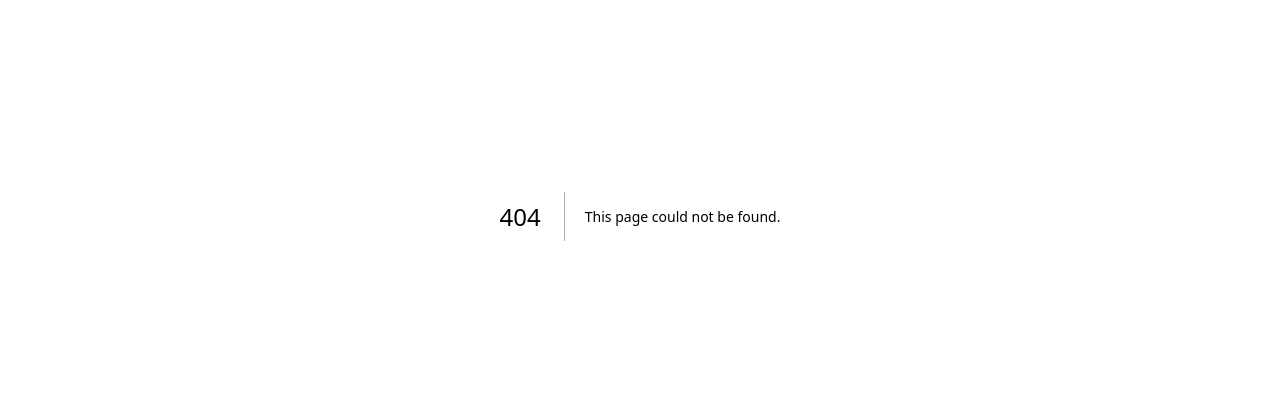
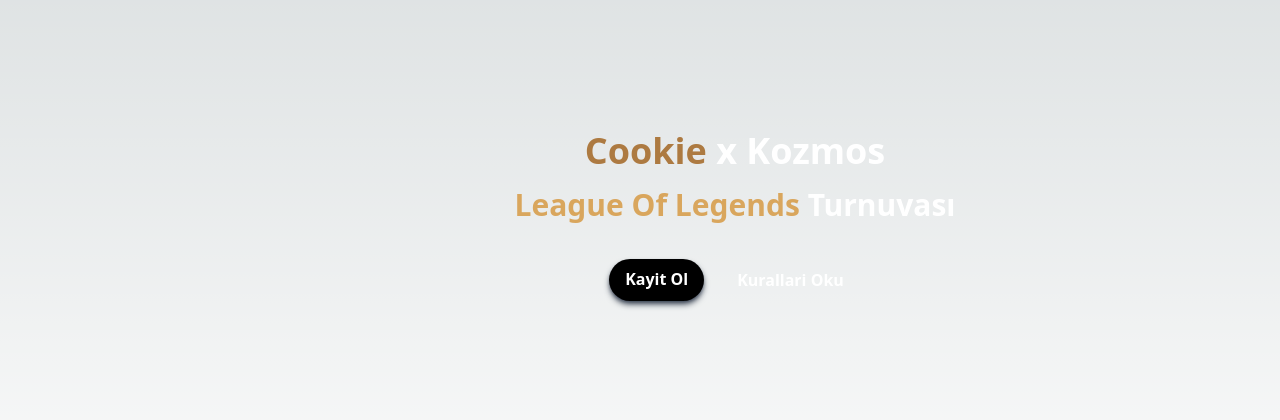
Before and after one commit to KhaledHN/coockie.Espor, a Next.js app: page /Main in a window 1280 px wide. Before the commit this address had no page. Shown: the part 184-604 px from the top of the page. Built offline with nearby package versions, Linux system fonts and the light colour scheme.

Commit message:
Adding main page

```diff
--- /dev/null
+++ b/src/pages/Main.js
@@ -0,0 +1,35 @@
+import React from "react";
+
+const Main = () => {
+  return (
+    <div className=" w-full min-h-screen flex items-center justify-center">
+      <div className=" pl-[485px] w-full ">
+        <div className=" w-[500px] ">
+          <div className="text-center">
+            <h1 className=" text-white text-4xl font-bold mb-4">
+              {" "}
+              <span className=" text-[#ad7a41] ">Cookie</span> x Kozmos
+            </h1>
+            <h2 className=" text-white text-3xl font-bold mb-4 ">
+              <span className=" text-[#D9A65D] ">League Of Legends </span>
+              Turnuvası
+            </h2>
+            <div className="flex justify-center pt-5 space-x-4">
+              <a
+                href="/ContactForm"
+                className="bg-black hover:scale-110 duration-150 hover:bg-gray-800 shadow-md shadow-gray-700 text-white font-bold py-2 px-4 rounded-full"
+              >
+                Kayit Ol
+              </a>
+              <button className="bg-transparent border border-transparent hover:border-gray-500 text-white font-bold py-2 px-4 rounded-full">
+                Kurallari Oku
+              </button>
+            </div>
+          </div>
+        </div>
+      </div>
+    </div>
+  );
+};
+
+export default Main;
```
